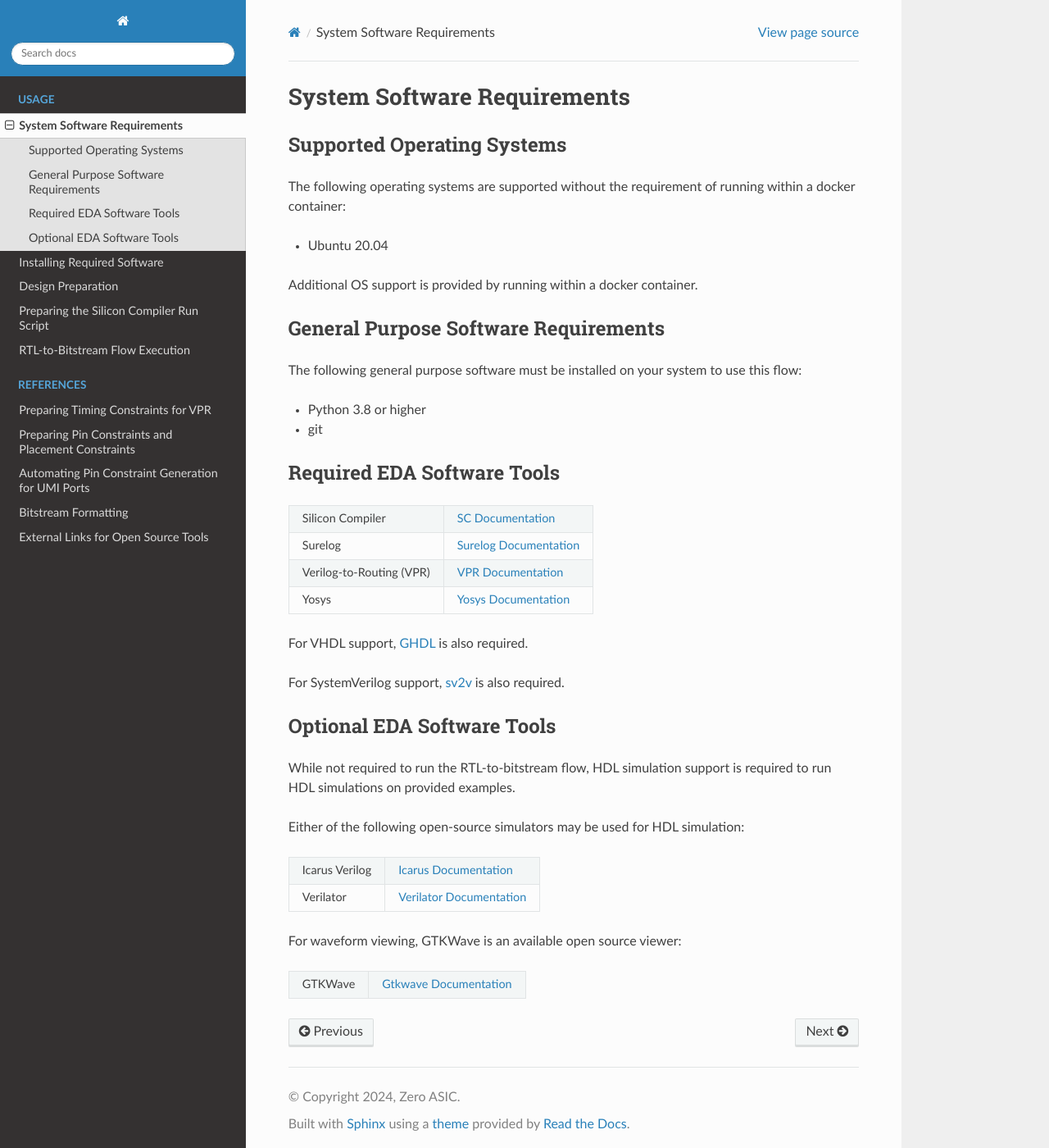
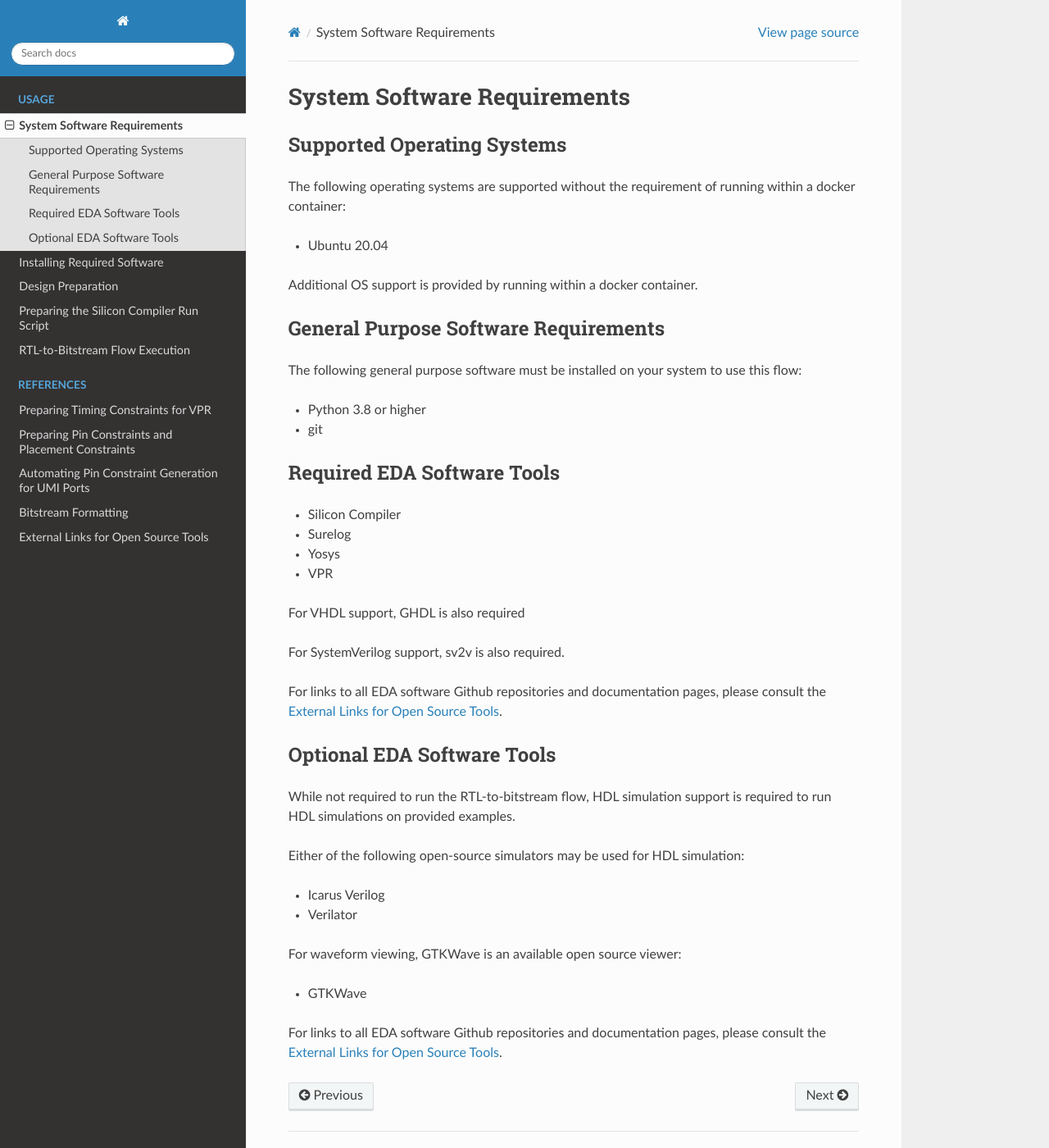
Before and after one commit to zeroasiccorp/logik, a Sphinx documentation site: the page built from docs/source/prerequisites.rst, in a window 1280 px wide and 1400 px high. Shown: the whole window at 82% size. Built offline with Sphinx 7.4.7 and the Read the Docs theme 2.0.0, drawn with Linux system fonts in a browser that asks for light colours.

Commit message:
Adjustments to consolidate tool doc links and to get sphinx linkcheck to run error-free

```diff
--- a/docs/source/prerequisites.rst
+++ b/docs/source/prerequisites.rst
@@ -21,20 +21,16 @@
 Required EDA Software Tools
 ---------------------------
 
-+------------------------------+------------------------------------------------------------------------------------------------+
-| Silicon Compiler             | `SC Documentation <https://docs.siliconcompiler.com>`_                                         |
-+------------------------------+------------------------------------------------------------------------------------------------+
-| Surelog                      | `Surelog Documentation <https://github.com/chipsalliance/Surelog?tab=readme-ov-file#surelog>`_ |
-+------------------------------+------------------------------------------------------------------------------------------------+
-| Verilog-to-Routing (VPR)     | `VPR Documentation <https://docs.verilogtorouting.org/en/latest/>`_                            |
-+------------------------------+------------------------------------------------------------------------------------------------+
-| Yosys                        | `Yosys Documentation <https://yosyshq.readthedocs.io/en/latest/>`_                             |
-+------------------------------+------------------------------------------------------------------------------------------------+
+* Silicon Compiler
+* Surelog
+* Yosys
+* VPR
 
-For VHDL support, `GHDL <https://ghdl.github.io/ghdl/>`_ is also required.
+For VHDL support, GHDL is also required
 
-For SystemVerilog support, `sv2v <https://github.com/zachjs/sv2v?tab=readme-ov-file#sv2v-systemverilog-to-verilog>`_ is also required.
+For SystemVerilog support, sv2v is also required.
 
+For links to all EDA software Github repositories and documentation pages, please consult the :doc:`external_links`.
 
 Optional EDA Software Tools
 ---------------------------
@@ -43,14 +39,11 @@
 
 Either of the following open-source simulators may be used for HDL simulation:
 
-+------------------------------+------------------------------------------------------------------------+
-| Icarus Verilog               | `Icarus Documentation <http://iverilog.icarus.com/>`_                  |
-+------------------------------+------------------------------------------------------------------------+
-| Verilator                    | `Verilator Documentation <https://verilator.org/guide/latest/>`_       |
-+------------------------------+------------------------------------------------------------------------+
+* Icarus Verilog
+* Verilator
 
 For waveform viewing, GTKWave is an available open source viewer:
 
-+------------------------------+------------------------------------------------------------------------+
-| GTKWave                      | `Gtkwave Documentation <https://gtkwave.sourceforge.net/>`_            |
-+------------------------------+------------------------------------------------------------------------+
+* GTKWave
+
+For links to all EDA software Github repositories and documentation pages, please consult the :doc:`external_links`.
--- a/docs/source/sc_preparation.rst
+++ b/docs/source/sc_preparation.rst
@@ -1,7 +1,7 @@
 Preparing the Silicon Compiler Run Script
 =========================================
 
-Developing a Silicon Compiler run script for RTL-to-bitstream flow execution follows the same fundamental approach as developing a script for any Silicon Compiler flow execution.  Additional resources for understanding Silicon Compiler fundamentals are available at `docs.siliconcompiler.com <https://docs.siliconcompiler.com>`_
+Developing a Silicon Compiler run script for RTL-to-bitstream flow execution follows the same fundamental approach as developing a script for any Silicon Compiler flow execution.  Additional resources for understanding Silicon Compiler fundamentals are available at `docs.siliconcompiler.com <https://docs.siliconcompiler.com/en/stable>`_
 
 For most designs, the example Silicon Compiler run scripts provided with <tool_name> can be used as templates for creating your own.  The commands used in these examples and the general method for constructing run scripts are described below.
 
```
Also changed, not shown: docs/source/external_links.rst (+9 -3 lines).
